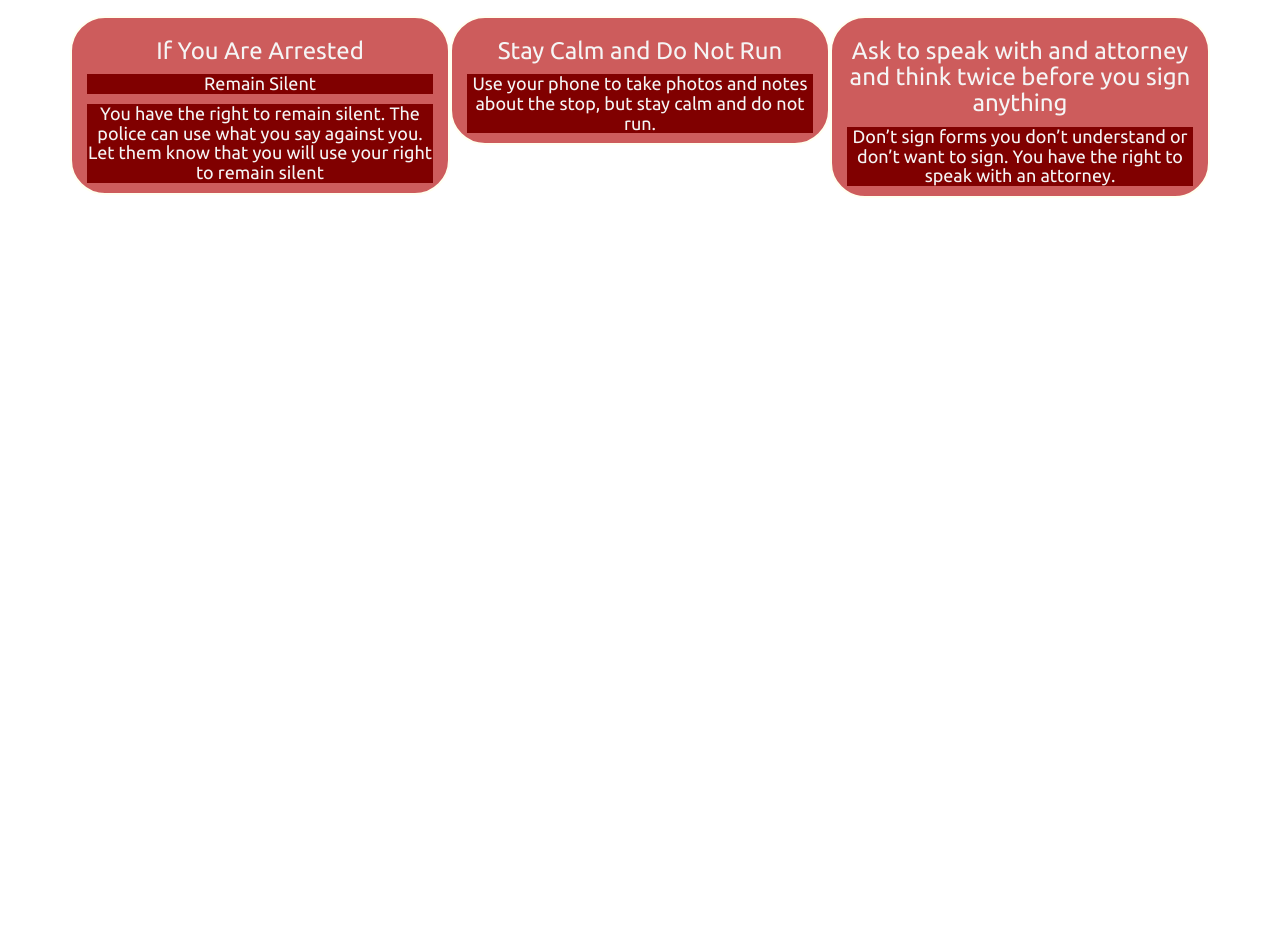
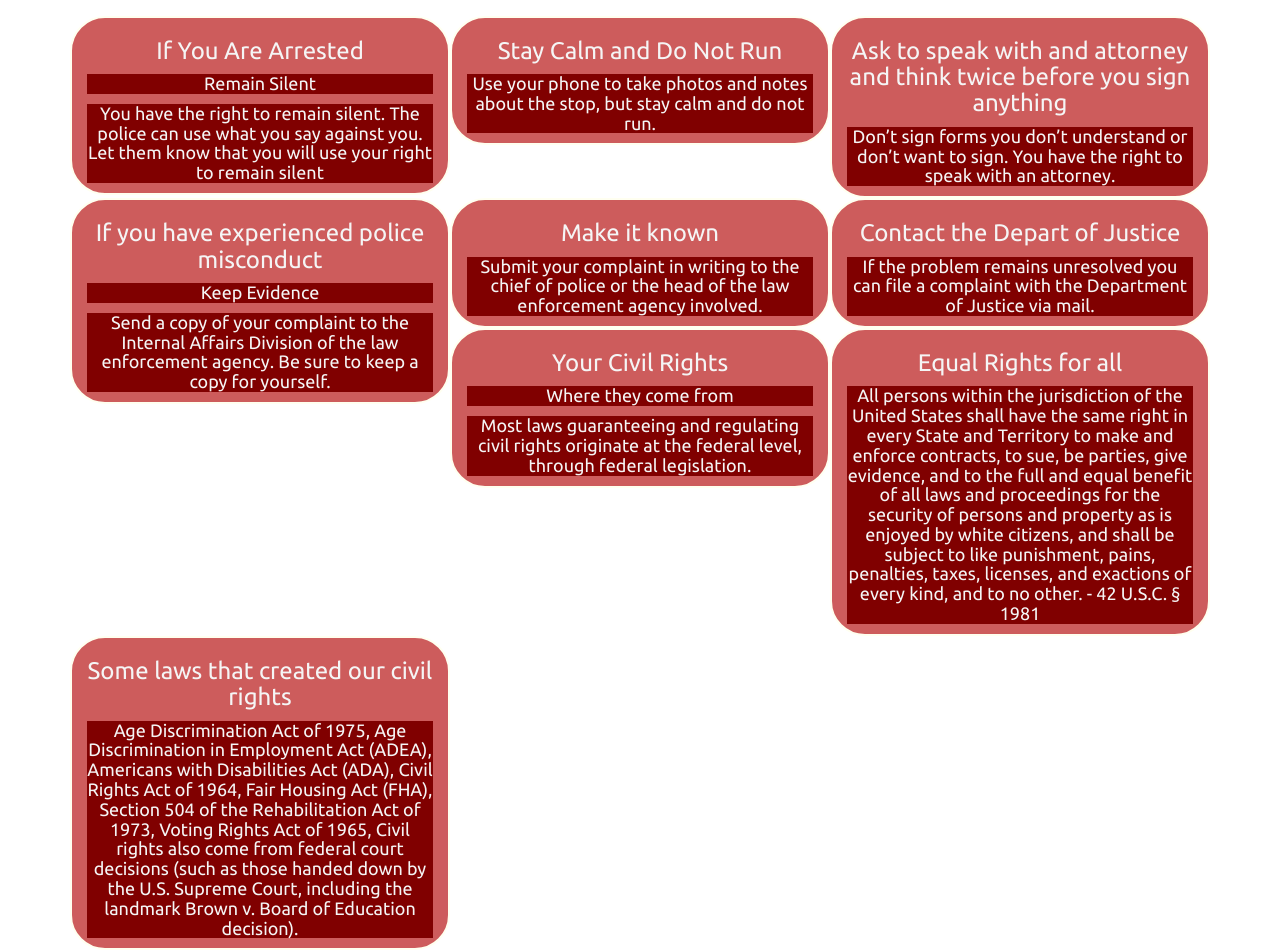
Before and after one commit to getJustice-ChromeExtension/getJustice, a Django app: page /your-rights/ in a window 1280 px wide. Shown: the part 317-1267 px from the top of the page. Before the commit the page ends 515 px from the top, so only its background shows below. Run offline with Django 3.2, Linux system fonts and the light colour scheme; some libraries are stand-ins or nearby versions.

Commit message:
Add 3 Rights sections

```diff
--- a/core/templates/create_report.html
+++ b/core/templates/create_report.html
@@ -76,10 +76,10 @@
 
             <textarea class="form-control" name="message" id="email-body" maxlength="5000" cols="40" rows="5" placeholder="Additional details about the incident(optional)" required></textarea>
         </div>
-         {% comment %} <div class="form-group">
+         <div class="form-group">
             <input type="image" class="form-control-file img-thumbnail" id="new-screenshot" width="384" height="256"  src="#" disabled>
         <label for="exampleFormControlFile1">Image/screenshot</label>
-        </div>  {% endcomment %}
+        </div>
             <button type="submit" class="btn btn-danger">Submit</button>
     </form>
 </div>
--- a/core/templates/rights.html
+++ b/core/templates/rights.html
@@ -26,7 +26,32 @@
         <h3>Ask to speak with and attorney and think twice before you sign anything </h3>
             <h4 class="right">Don’t sign forms you don’t understand or don’t want to sign. You have the right to speak with an attorney.</h4>
 </div>
-
+<div class="col-lg-4 col-md-4 col-sm-12 col-xs-12 redbg">
+    <h3>If you have experienced police misconduct</h3>
+        <h4 class="right">Keep Evidence</h4>
+             <h4 class="right">Send a copy of your complaint to the Internal Affairs Division of the law enforcement agency. Be sure to keep a copy for yourself.</h4>
+</div>
+<div class="col-lg-4 col-md-4 col-sm-12 col-xs-12 redbg">
+        <h3>Make it known</h3>
+            <h4 class="right">Submit your complaint in writing to the chief of police or the head of the law enforcement agency involved.</h4>
+</div>
+<div class="col-lg-4 col-md-4 col-sm-12 col-xs-12 redbg">
+        <h3> Contact the Depart of Justice</h3>
+            <h4 class="right">If the problem remains unresolved you can file a complaint with the Department of Justice via mail.</h4>
+</div>
+<div class="col-lg-4 col-md-4 col-sm-12 col-xs-12 redbg">
+    <h3>Your Civil Rights</h3>
+        <h4 class="right">Where they come from</h4>
+             <h4 class="right">Most laws guaranteeing and regulating civil rights originate at the federal level, through federal legislation.</h4>
+</div>
+<div class="col-lg-4 col-md-4 col-sm-12 col-xs-12 redbg">
+        <h3>Equal Rights for all</h3>
+            <h4 class="right">All persons within the jurisdiction of the United States shall have the same right in every State and Territory to make and enforce contracts, to sue, be parties, give evidence, and to the full and equal benefit of all laws and proceedings for the security of persons and property as is enjoyed by white citizens, and shall be subject to like punishment, pains, penalties, taxes, licenses, and exactions of every kind, and to no other. - 42 U.S.C. § 1981</h4>
+</div>
+<div class="col-lg-4 col-md-4 col-sm-12 col-xs-12 redbg">
+        <h3> Some laws that created our civil rights</h3>
+            <h4 class="right">Age Discrimination Act of 1975, Age Discrimination in Employment Act (ADEA), Americans with Disabilities Act (ADA), Civil Rights Act of 1964, Fair Housing Act (FHA), Section 504 of the Rehabilitation Act of 1973, Voting Rights Act of 1965, Civil rights also come from federal court decisions (such as those handed down by the U.S. Supreme Court, including the landmark Brown v. Board of Education decision).</h4>
+</div>
 
 
 {% endblock %}
--- a/core/views.py
+++ b/core/views.py
@@ -42,6 +42,7 @@ def screenshot_decoder(dataUrl):
     return png
 
 
+
 def create_report(request):
     form_class = ReportForm
     if request.method == "POST":
@@ -53,13 +54,13 @@ def create_report(request):
             send_to = [f.strip()
                        for f in form.cleaned_data['send_to'].split(',') if f.strip()]
 
-            # screenshot = form.cleaned_data['screenshot']
-            # screenshot_png = screenshot_decoder(screenshot)
+            screenshot = form.cleaned_data['screenshot']
+            screenshot_png = screenshot_decoder(screenshot)
             msg = EmailMessage(
                 subject, message, 'getJusticereport@gmail.com', send_to)
             msg.content_subtype = "html"
 
-            # msg.attach('screenshot.png', screenshot_png, 'image/png')
+            msg.attach('screenshot.png', screenshot_png, 'image/png')
             msg.send()
             return render(request, 'core/index.html', {form: form, })
         else:
```
